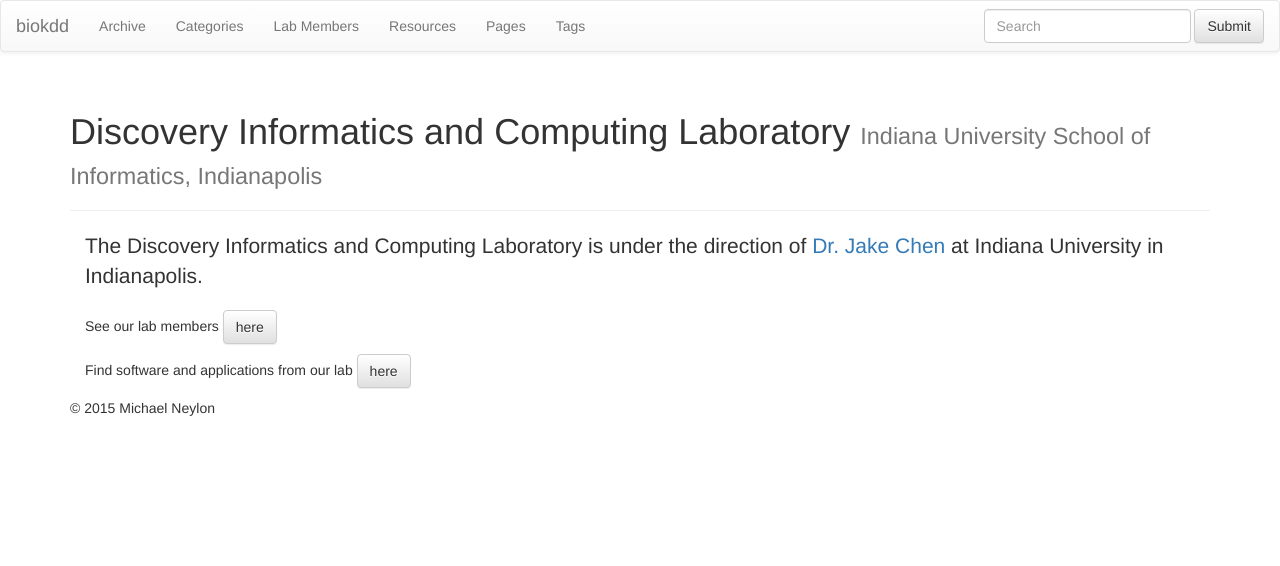
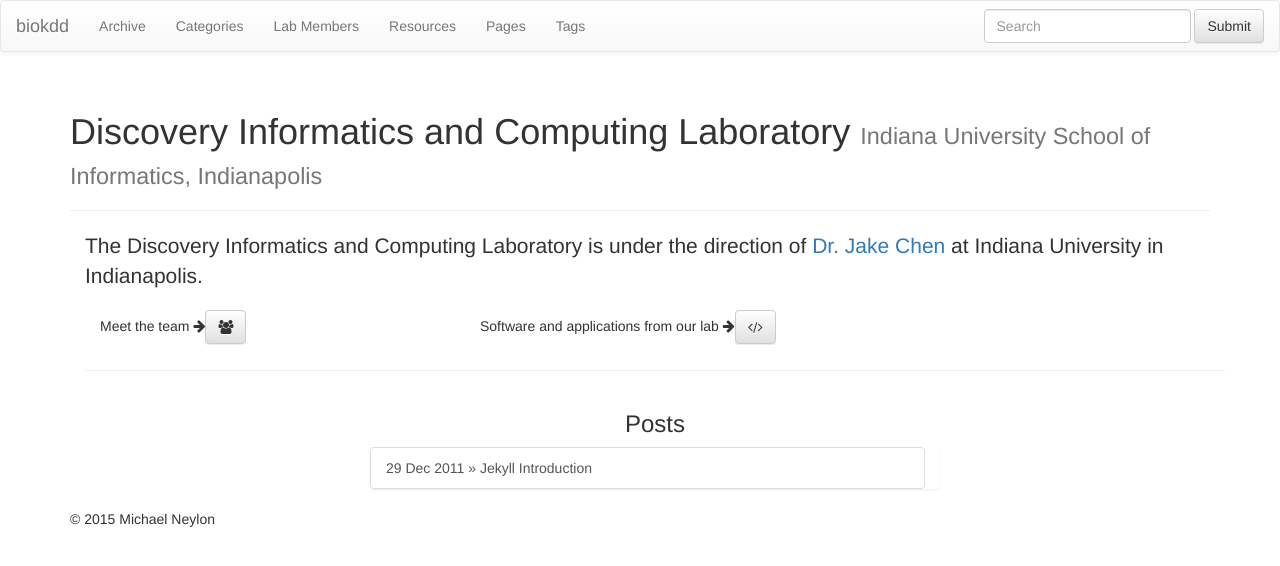
Before and after one commit to biokdd/biokdd.github.io, a Jekyll site: the page built from index.md, in a window 1280 px wide. Shown: the top 566 px of the page. Built offline with Jekyll 4.4.1, drawn with Linux system fonts in a browser that asks for light colours; nearby versions of some CDN libraries; library files that are not in the unit come from our copies.

Commit message:
update homepage

```diff
--- a/index.md
+++ b/index.md
@@ -5,17 +5,35 @@
 ---
 {% include JB/setup %}
 
+<link rel="stylesheet" href="https://maxcdn.bootstrapcdn.com/font-awesome/4.4.0/css/font-awesome.min.css">
+
 <div class="container">
 
     <div>
       <p class="lead">The Discovery Informatics and Computing Laboratory is under the direction of <a href="https://soic.iupui.edu/people/jake-chen/">Dr. Jake Chen</a> at Indiana University in Indianapolis.</p>
-      <p>
-        See our lab members <a href="{{ BASE_PATH }}/members" target="_blank"><button type="button" class="btn btn-default">here</button></a>
-      </p>
-      <p>
-        Find software and applications from our lab <a href="{{ BASE_PATH }}/resources" target="_blank"><button type="button" class="btn btn-default">here</button></a>
-      </p>
     </div>
+    <div class="col-md-4">
+        Meet the team <i class="fa fa-arrow-right"></i><a href="{{ BASE_PATH }}/members"><button type="button" class="btn btn-default"><i class="fa fa-users"></i></button></a>
+    </div>
+    <div class="col-md-4">
+        Software and applications from our lab <i class="fa fa-arrow-right"></i><a href="{{ BASE_PATH }}/resources"><button type="button" class="btn btn-default"><i class="fa fa-code"></i></button></a>
+    </div>
+    <div class="col-md-4">
+    </div>
+
+    <br><br>
+    <hr>
+
+  <div class="col-md-6 col-md-offset-3 col-xs-12">
+    <h3 align="center">Posts</h3>
+  </div>
+
+  <div class="posts list-group col-md-6 col-md-offset-3 col-xs-12">
+    {% for post in site.posts %}
+      <a href="{{ BASE_PATH }}{{ post.url }}" class="list-group-item"><span>{{ post.date | date_to_string }}</span> &raquo; {{ post.title }}</a>
+    {% endfor %}
+  </div>
+
 
 
 </div>
```
